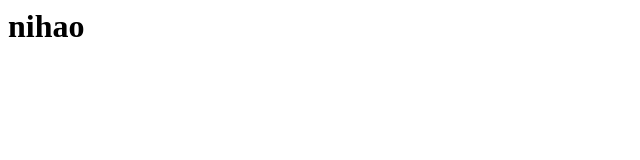
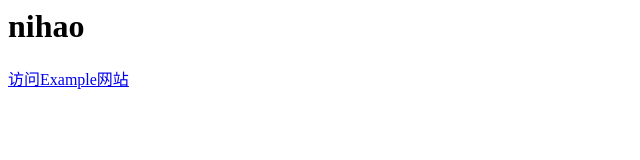
Before and after one commit to bajiuqier/bajiuqier.github.io, a plain HTML site: page index.html in a window 1280 px wide. Shown: the whole page, without its empty margins (0-640 px from the left). Drawn offline with Linux system fonts and the light colour scheme.

Commit message:
Update index.html

```diff
--- a/index.html
+++ b/index.html
@@ -1 +1,2 @@
 <h1> nihao  </h1>
+<a href="./docs/one.html" target="_blank" rel="noopener noreferrer">访问Example网站</a>
```
